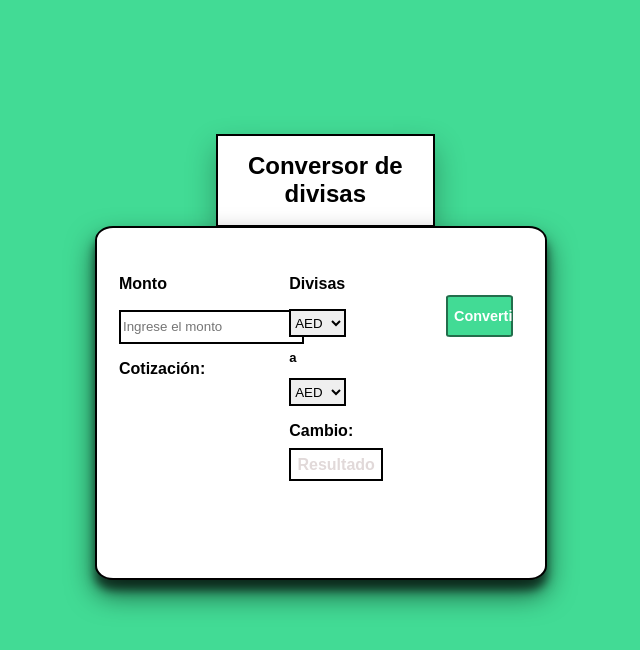
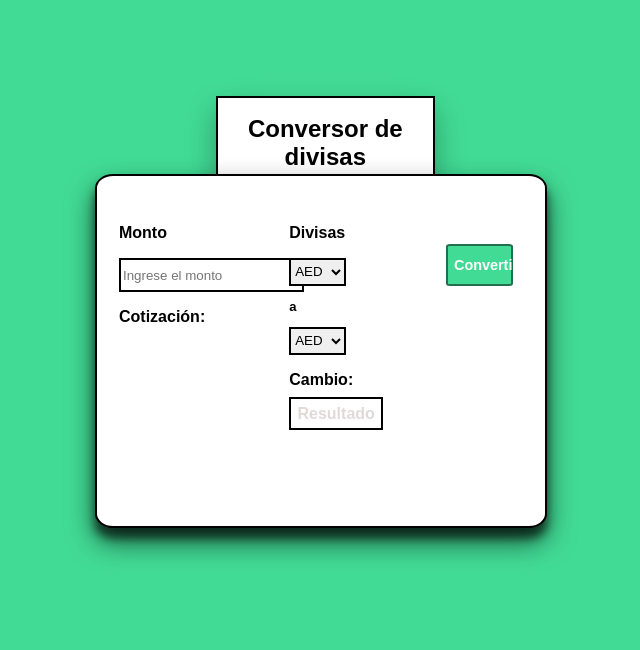
Before and after one commit to DavReec/Conversor, a plain HTML site: page index.html in a window 1280 px wide. Shown: the whole page, without its empty margins (323-963 px from the left). Drawn offline with Linux system fonts and the light colour scheme; a web font is replaced by a local one.

Commit message:
Update 2 style.css

```diff
--- a/style.css
+++ b/style.css
@@ -8,7 +8,7 @@ body{
 }
 
 #cabecera{
-    margin-top: 10%;
+    margin-top: 7%;
     margin-left: 42%;
     background-color: #fff;
     width: 17%;
@@ -21,7 +21,7 @@ body{
 #contenedor{
     position: absolute;
     display: flex;
-    margin-top: 17%;
+    margin-top: 13%;
     margin-left: 32%;
     border-radius: 4%;
     width: 35%;
```
